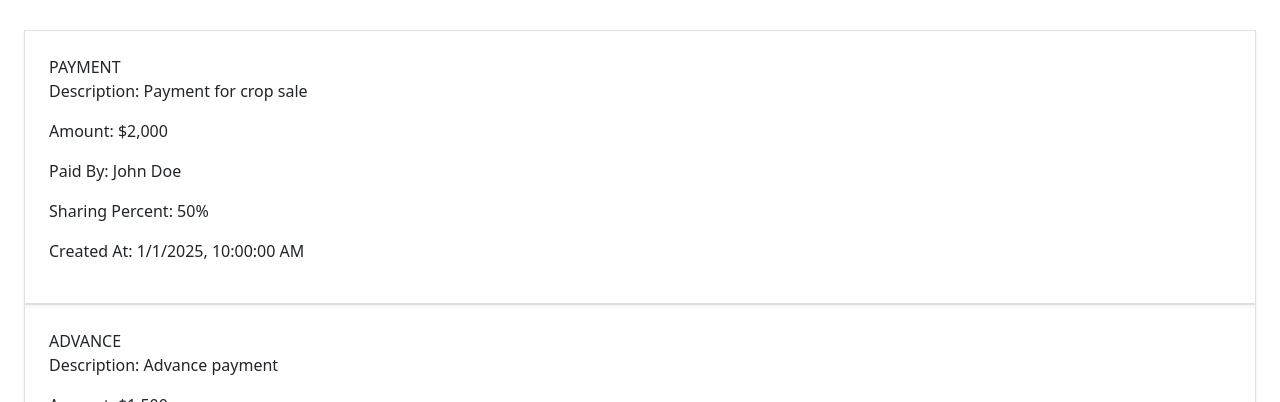
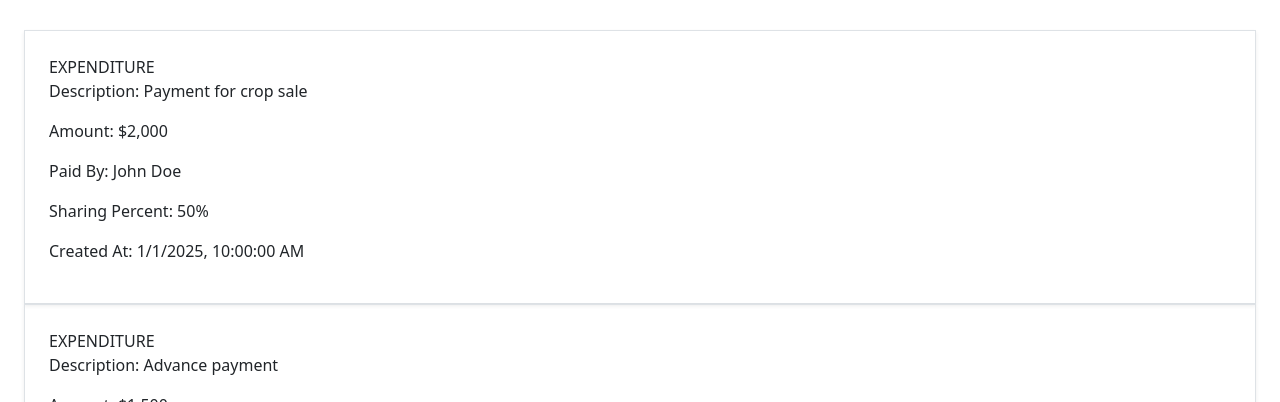
Before and after one commit to mrudulpatil18/batai-ui, a React (Vite) app: page /contracts/1 in a window 1280 px wide. Shown: the part 373-775 px from the top of the page. Built offline with nearby package versions, Linux system fonts and the light colour scheme; sample sign-in values are in the browser's storage.

Commit message:
corrected transactionType type

```diff
--- a/src/sampleTransactions.ts
+++ b/src/sampleTransactions.ts
@@ -8,7 +8,7 @@ export const sampleTransactions: TransactionDTO[] = [
     contract_id: 1,
     amount: 2000,
     sharingPercent: 50,
-    transactionType: "PAYMENT",
+    transactionType:"EXPENDITURE",
     timeCreated: new Date("2025-01-01T10:00:00Z").getTime(),
     timeModified: new Date("2025-01-01T12:00:00Z").getTime(),
   },
@@ -19,7 +19,7 @@ export const sampleTransactions: TransactionDTO[] = [
     contract_id: 1,
     amount: 1500,
     sharingPercent: 60,
-    transactionType: "ADVANCE",
+    transactionType: "EXPENDITURE",
     timeCreated: new Date("2025-01-05T14:00:00Z").getTime(),
     timeModified: new Date("2025-01-05T16:00:00Z").getTime(),
   },
@@ -30,7 +30,7 @@ export const sampleTransactions: TransactionDTO[] = [
     contract_id: 2,
     amount: 800,
     sharingPercent: 70,
-    transactionType: "SETTLEMENT",
+    transactionType: "INCOME",
     timeCreated: new Date("2025-01-10T09:00:00Z").getTime(),
     timeModified: new Date("2025-01-10T11:00:00Z").getTime(),
   },
--- a/src/types.ts
+++ b/src/types.ts
@@ -8,7 +8,7 @@ export interface ContractDTO {
     tenantDue: number;
   }
 
-  export type TransactionType = "PAYMENT" | "ADVANCE" | "SETTLEMENT" | "OTHER"; // Add more types as needed
+ export type TransactionType = "EXPENDITURE" | "INCOME" | "TRANSFER";
 
 export interface TransactionDTO {
   description: string;
@@ -18,6 +18,6 @@ export interface TransactionDTO {
   amount: number;
   sharingPercent: number;
   transactionType: TransactionType;
-  timeCreated: number; // Timestamp in milliseconds
-  timeModified: number; // Timestamp in milliseconds
+  timeCreated: number;
+  timeModified: number;
 }
```
